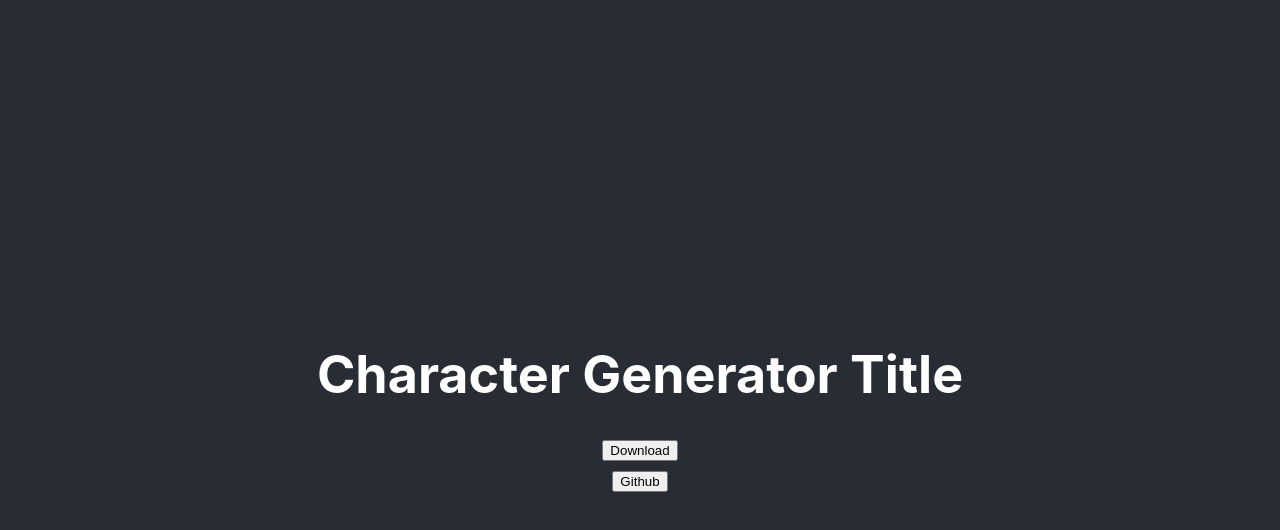
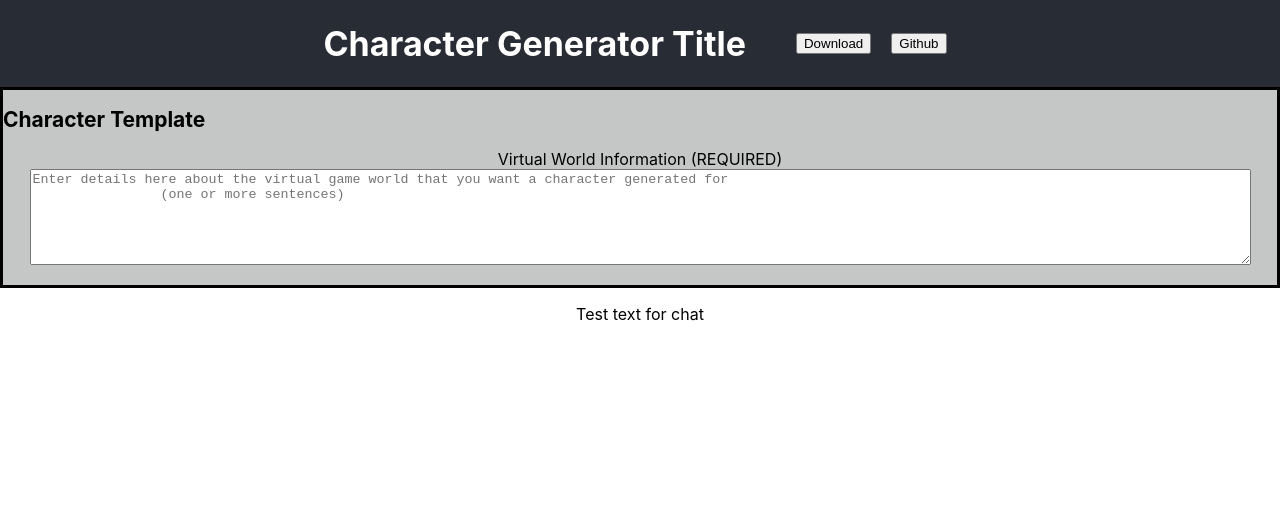
Before and after one commit to stephentambussi/CharGen, a React (Create React App) app: page /#/ in a window 1280 px wide. Before the commit this address led to /#/chat. Shown: the top 530 px of the page. Built offline with nearby package versions, Linux system fonts and the light colour scheme.

Commit message:
Started website

```diff
--- a/src/App.css
+++ b/src/App.css
@@ -15,13 +15,39 @@
 
 .App-header {
   background-color: #282c34;
-  min-height: 100vh;
+  min-height: 10vh;
   display: flex;
-  flex-direction: column;
+  flex-direction: row;
   align-items: center;
   justify-content: center;
-  font-size: calc(10px + 2vmin);
+  font-size: calc(1px + 2vmin);
   color: white;
+}
+
+.title_btns {
+  display: flex;
+  list-style: none;
+  align-items: center;
+  justify-content: center;
+}
+.title_btn {
+  padding: 10px;
+}
+
+.Template {
+  background-color: #c5c7c6;
+  border: 3px solid black;
+}
+
+.TemplateTitle {
+  font-size: calc(5px + 2vmin);
+  display: flex;
+  align-items: left;
+  justify-content: left;
+}
+
+.WorldInfoTitle {
+  font-size: calc(1px + 2vmin);
 }
 
 .App-link {
--- a/src/App.js
+++ b/src/App.js
@@ -1,6 +1,6 @@
 import './App.css';
 import React from 'react';
-import logo from './logo.svg';
+//import logo from './logo.svg';
 //import { Route, Routes, Link } from 'react-router-dom';
 //import MainPage from './MainPage';
 
@@ -8,11 +8,36 @@ class App extends React.Component {
   render () {
     return (
       <div className="App">
+
         <header className="App-header">
-          <h1 class="Title">Character Generator Title</h1>
-          <button type="download_btn">Download</button>
-          <a href="https://github.com/stephentambussi/char-gen"><button type="gh_btn">Github</button></a>
+          <h1 className="Title">Character Generator Title</h1>
+          <ul className="title_btns">
+            <li className="title_btn"><button type="download_btn">Download</button></li>
+            <li className="title_btn"><a href="https://github.com/stephentambussi/char-gen"><button type="gh_btn">Github</button></a></li>
+          </ul>
         </header>
+
+        <div className="Template">
+          <h2 className="TemplateTitle">Character Template</h2>
+
+          <div className="WorldInfo">
+            <p>
+              <label htmlFor="world_info_textbox" name="WorldInfoTitle">Virtual World Information (REQUIRED)</label>
+            <br />
+              <textarea name="world_info_textbox" rows="6" cols="150" placeholder="Enter details here about the virtual game world that you want a character generated for
+                (one or more sentences)">
+              </textarea>
+            </p>
+          </div>
+
+        </div>
+
+        <div className="Chat">
+          <p>
+            Test text for chat
+          </p>
+        </div>
+
       </div>
       /* Keep this for now as it shows how to add navigation tabs
       <div className="App">
```
